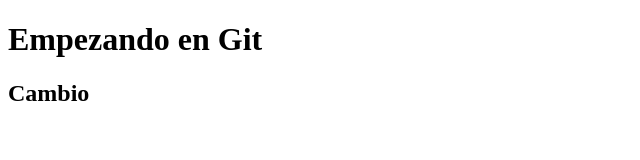
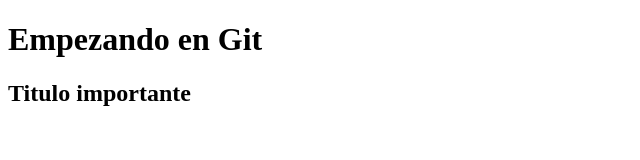
Before and after one commit to JoseRamirezOz/pavo, a plain HTML site: page index.html in a window 1280 px wide. Shown: the whole page, without its empty margins (0-640 px from the left). Drawn offline with Linux system fonts and the light colour scheme.

Commit message:
Se cambio el h2

```diff
--- a/index.html
+++ b/index.html
@@ -8,6 +8,7 @@
 </head>
 <body>
     <h1>Empezando en Git</h1>
-    <h2>Cambio</h2>
+    <h2>Titulo importante</h2>
+
 </body>
 </html>
```
